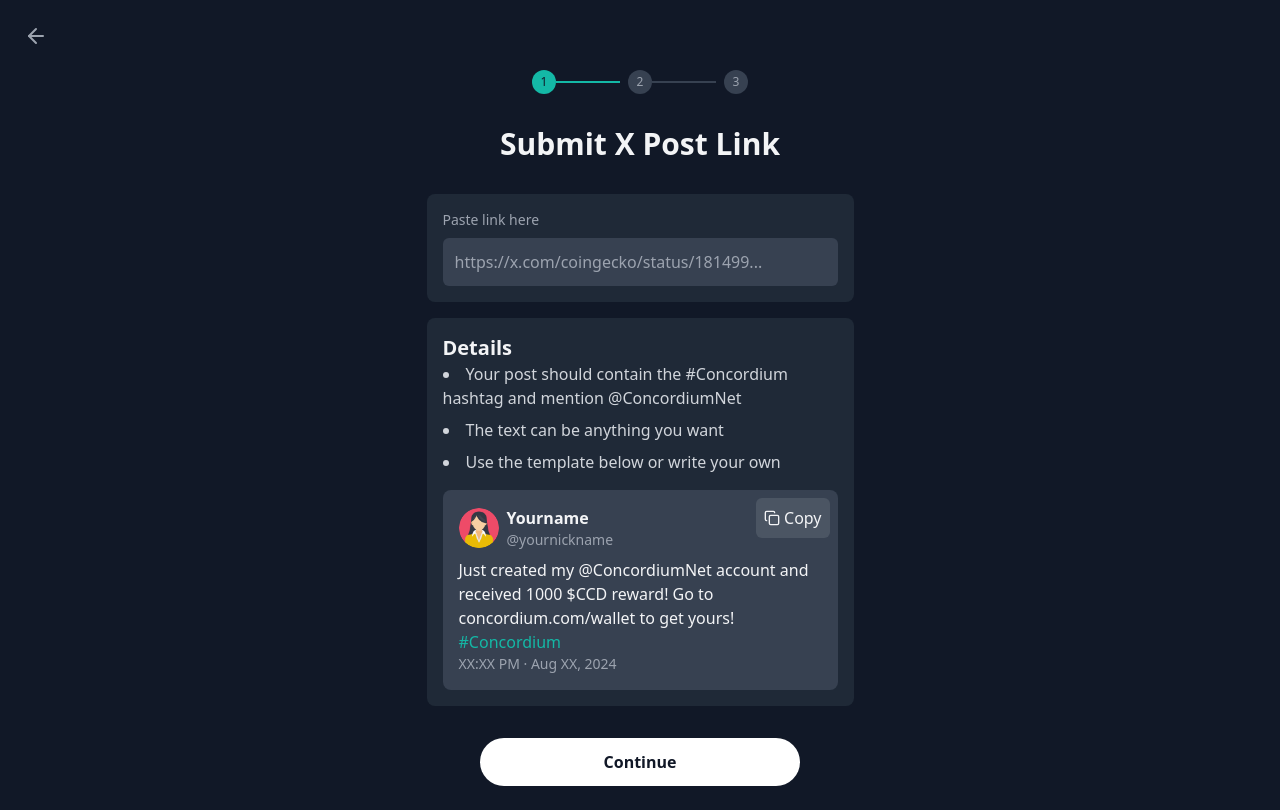
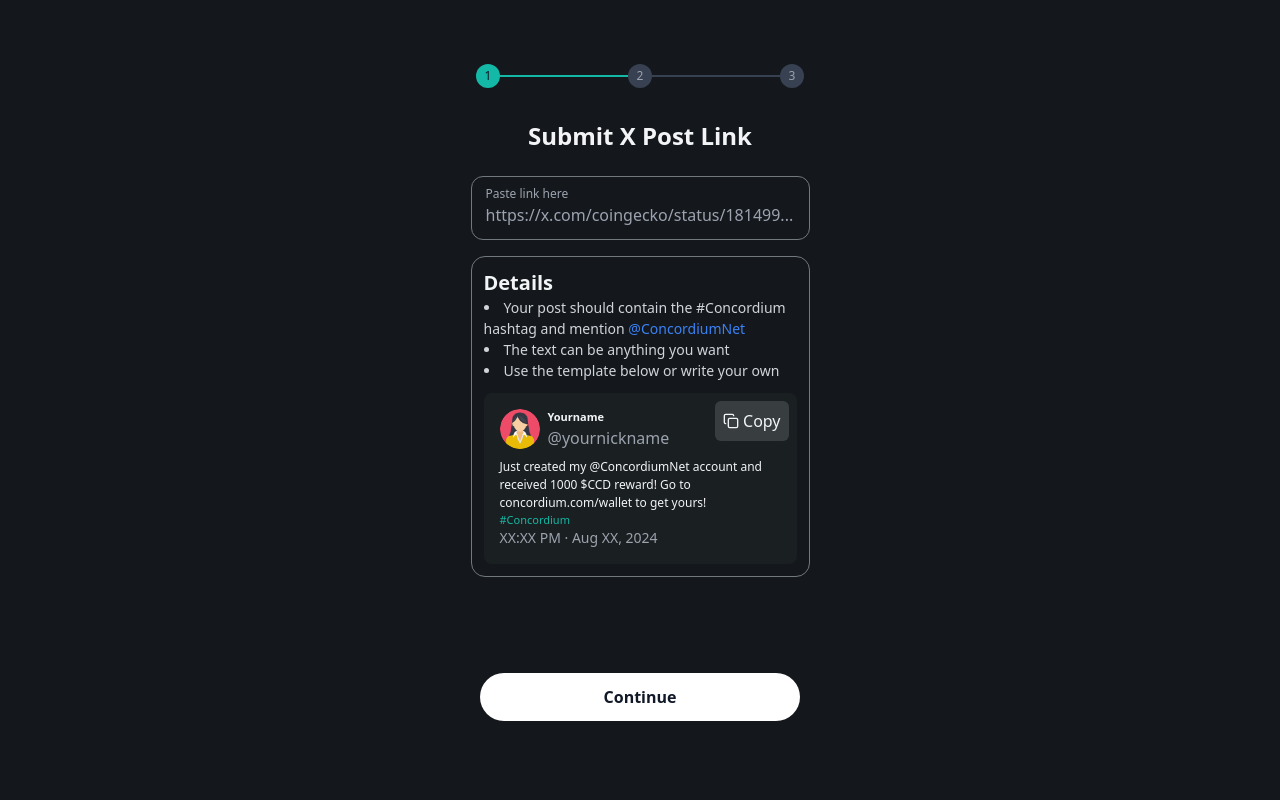
Before and after one commit to musmanfullstack/claimrewardsccd, a Next.js app: page /twiter in a window 1280 px wide. Built offline with nearby package versions, Linux system fonts and the light colour scheme.

Commit message:
slkdjklasjd

```diff
--- a/src/components/ConnectWallet/ConnectWallet.tsx
+++ b/src/components/ConnectWallet/ConnectWallet.tsx
@@ -201,7 +201,7 @@
   number: number;
   active: boolean;
 }) => (
-  <div className="flex items-center ">
+  <div className="flex items-center">
     <div
       className={`w-6 h-6 rounded-full flex items-center justify-center text-xs ${
         active ? "bg-teal-500 text-gray-900" : "bg-gray-700 text-gray-400"
@@ -211,7 +211,7 @@
     </div>
     {number < 3 && (
       <div
-        className={`h-[2px] w-[139px] ${
+        className={`h-[2px] w-12 sm:w-24 md:w-32 ${
           active ? "bg-teal-500" : "bg-gray-700"
         }`}
       ></div>
@@ -285,7 +285,7 @@
   };
 
   return (
-    <div className="min-h-screen bg-[#14181D] text-white p-6">
+    <div className="min-h-screen bg-[#14181D] text-white pt-[64px]">
       <div className="flex  justify-center mb-8">
         <ProgressStep number={1} active={true} />
         <ProgressStep number={2} active={false} />
@@ -306,7 +306,7 @@
               Connect your wallet
             </h1>
 
-            <div className=" max-w-[339px]">
+            <div className=" space-y-4 max-w-[339px]">
               <WalletOption
                 icon={icon}
                 name="Browser Wallet"
@@ -325,12 +325,14 @@
                 }
               />
               {qrCodeUrl && (
-                <div className="bg-[#1B2323] flex flex-col   items-center">
-                  <p className="mb-4 text-center flex flex-row items-center ">
+                <div className="bg-[#1B2323] flex flex-col  p-2 items-center rounded-lg">
+                  <p className="mb-4 text-center flex flex-row text-[14px] items-center ">
                     Scan the QR code Or{" "}
-                    <button className="flex bg-[#383E40] p-2 rounded-md ml-2">
-                      Tap here <ArrowLeft className="-rotate-180 ml-2" />
+                     <Link href={"/twiter"}>
+                    <button className="flex bg-[#383E40] justify-center items-center text-[14px] p-2 rounded-md ml-2">
+                     Tap here <ArrowLeft size={14} className="-rotate-180 ml-2 text-[14px]" />
                     </button>
+                     </Link>
                   </p>
                   <Image
                     src={qrCodeUrl}
@@ -357,9 +359,6 @@
           </div>
         </>
       )}
-      <button className="float-right">
-        <Link href="/twiter">Next</Link>
-      </button>
     </div>
   );
 }
--- a/src/components/Eligibility.tsx
+++ b/src/components/Eligibility.tsx
@@ -1,17 +1,31 @@
-import { ArrowLeft, Check } from 'lucide-react'
-import Link from 'next/link';
+import { ArrowLeft, Check } from "lucide-react";
+import Link from "next/link";
 
 export default function ProofOfEligibility() {
-  const ProgressStep = ({ number, active }: { number: number; active: boolean }) => (
+  const ProgressStep = ({
+    number,
+    active,
+  }: {
+    number: number;
+    active: boolean;
+  }) => (
     <div className="flex items-center">
-      <div className={`w-6 h-6 rounded-full flex items-center justify-center text-xs ${active ? 'bg-teal-500 text-gray-900' : 'bg-gray-700 text-gray-400'}`}>
+      <div
+        className={`w-6 h-6 rounded-full flex items-center justify-center text-xs ${
+          active ? "bg-teal-500 text-gray-900" : "bg-gray-700 text-gray-400"
+        }`}
+      >
         {number}
       </div>
       {number < 3 && (
-        <div className={`h-[2px] w-12 sm:w-24 md:w-32 ${active ? 'bg-teal-500' : 'bg-gray-700'}`}></div>
+        <div
+          className={`h-[2px] w-12 sm:w-24 md:w-32 ${
+            active ? "bg-teal-500" : "bg-gray-700"
+          }`}
+        ></div>
       )}
     </div>
-  )
+  );
 
   return (
     <div className="min-h-screen bg-gray-900 text-gray-100 p-6 flex flex-col">
@@ -28,7 +42,7 @@
           <ProgressStep number={3} active={true} />
         </div>
 
-        <h1 className="text-3xl font-bold mb-8">Proof of eligibility</h1>
+        <h1 className="text-[24px] font-medium mb-8">Proof of eligibility</h1>
 
         <div className="w-full space-y-2">
           <div>
@@ -59,11 +73,9 @@
         </div>
 
         <button className="bg-white text-gray-900 font-semibold py-3 px-6 rounded-full hover:bg-gray-200 transition-colors w-full max-w-xs mt-8">
-          <Link href="/final">
-          Finish
-          </Link>
+          <Link href="/final">Finish</Link>
         </button>
       </main>
     </div>
-  )
+  );
 }
--- a/src/components/Proof.tsx
+++ b/src/components/Proof.tsx
@@ -1,69 +1,125 @@
-import { ArrowLeft } from 'lucide-react'
-import Link from 'next/link';
+"use client";
+import { ArrowLeft, Check } from "lucide-react";
+import Link from "next/link";
+import { useState } from "react";
 
 export default function ProofOfEligibility() {
-  const ProgressStep = ({ number, active }: { number: number; active: boolean }) => (
+  const ProgressStep = ({
+    number,
+    active,
+  }: {
+    number: number;
+    active: boolean;
+  }) => (
     <div className="flex items-center">
-      <div className={`w-6 h-6 rounded-full flex items-center justify-center text-xs ${active ? 'bg-teal-500 text-gray-900' : 'bg-gray-700 text-gray-400'}`}>
+      <div
+        className={`w-6 h-6 rounded-full flex items-center justify-center text-xs ${
+          active ? "bg-teal-500 text-gray-900" : "bg-gray-700 text-gray-400"
+        }`}
+      >
         {number}
       </div>
       {number < 3 && (
-        <div className={`h-[2px] w-12 sm:w-24 md:w-32 ${active ? 'bg-teal-500' : 'bg-gray-700'}`}></div>
+        <div
+          className={`h-[2px] w-12 sm:w-24 md:w-32 ${
+            active ? "bg-teal-500" : "bg-gray-700"
+          }`}
+        ></div>
       )}
     </div>
-  )
-
+  );
+  const [verifyProgress, setVerifyProgress] = useState(false);
   return (
-    <div className="min-h-screen bg-gray-900 text-gray-100 p-6 flex flex-col">
-      <header className="">
-        <button className="text-gray-400 hover:text-gray-200 transition-colors">
-          <ArrowLeft size={24} />
-        </button>
-      </header>
-
-      <main className="flex-grow flex flex-col items-center space-y-8 max-w-md mx-auto w-full">
+    <div className="min-h-screen bg-gray-900 text-gray-100  flex flex-col">
+      <main className="flex-grow pt-[64px] flex flex-col max-w-[339px] items-center space-y-8  mx-auto ">
         <div className="flex justify-center w-full ">
           <ProgressStep number={1} active={true} />
           <ProgressStep number={2} active={true} />
           <ProgressStep number={3} active={false} />
         </div>
 
-        <h1 className="text-3xl font-bold mb-4">Proof of eligibility</h1>
+        <h1 className="text-[24px] font-medium  mb-4">Proof of eligibility</h1>
+        <div className="h-[60vh] flex flex-col justify-between">
+          {verifyProgress ? (
+            <>
+              <div className="w-[339px] space-y-2">
+                <div className="">
+                  <p className="text-sm text-gray-400">User name</p>
+                  <p className="border-b border-white text-lg">John Douglas</p>
+                </div>
 
+                <div>
+                  <p className="text-sm text-gray-400">Passport number</p>
+                  <p className="text-lg border-b border-white">US991298</p>
+                </div>
+
+                <div>
+                  <p className="text-sm text-gray-400">Age</p>
+                  <div className="flex items-center border-b border-white">
+                    <Check size={20} className="text-green-500 mr-2" />
+                    <p className="text-lg ">Over 18 years old</p>
+                  </div>
+                </div>
+
+                <div>
+                  <p className="text-sm text-gray-400">Your country</p>
+                  <div className="flex items-center border-b border-white">
+                    <Check size={20} className="text-green-500 mr-2" />
+                    <p className="text-lg">Eligible nationality</p>
+                  </div>
+                </div>
+              </div>
+            </>
+          ) : (
             <div className="w-full space-y-6">
-          <p className="text-gray-300 text-center">
-            To collect your reward, you must verify the below data using your ConcordiumID.
+              <p className="text-gray-300 text-[12px] font-normal ">
+                To collect your reward, you must verify the below data
+                <br /> using your ConcordiumID.
               </p>
 
               <ul className="space-y-2 text-gray-300 ">
-            <li className="flex items-center  border-gray-400  border-b-[1px] mb-2">
-              <span className="w-1 h-1 bg-gray-400 rounded-full mr-2"></span>
+                <li className="flex items-center  border-gray-400 py-[4px] border-b-[1px]  ">
+                  <span className="w-1 h-1 bg-gray-400 rounded-full  text-[12px] font-normal mr-[4px]"></span>
                   Your full name
                 </li>
-            <li className="flex items-center  border-gray-400  border-b-[1px] mb-2">
-              <span className="w-1 h-1 bg-gray-400 rounded-full mr-2"></span>
+                <li className="flex items-center  border-gray-400 py-[4px] border-b-[1px] mb-2">
+                  <span className="w-1 h-1 bg-gray-400 rounded-full text-[12px] mr-[4px] font-normal"></span>
                   Your ID number
                 </li>
-            <li className="flex items-center  border-gray-400  border-b-[1px] mb-2">
-              <span className="w-1 h-1 bg-gray-400 rounded-full mr-2"></span>
+                <li className="flex items-center  border-gray-400 py-[4px] border-b-[1px] mb-2">
+                  <span className="w-1 h-1 bg-gray-400 rounded-full text-[12px] mr-[4px] font-normal"></span>
                   That you are over 18 years old
                 </li>
-            <li className="flex items-center  border-gray-400  border-b-[1px] mb-2">
-              <span className="w-1 h-1 bg-gray-400 rounded-full mr-2"></span>
+                <li className="flex items-center  border-gray-400 py-[4px]  border-b-[1px] mb-2">
+                  <span className="w-1 h-1 bg-gray-400 rounded-full text-[12px] mr-[4px] font-normal"></span>
                   That your nationality is eligible *
                 </li>
               </ul>
 
-          <p className="text-s text-gray-400">
-            * Not eligible nationalities are: USA, Iran, North Korea, occupied regions of Ukraine.
+              <p className="text-[12px] font-normal text-gray-400">
+                * Not eligible nationalities are: USA, Iran, North Korea,
+                occupied regions of Ukraine.
               </p>
             </div>
+          )}
+          {verifyProgress ? (
+            <Link href={"/final"}>
+            <button
 
-        <button className="bg-white text-gray-900 font-semibold py-3 px-6 rounded-full hover:bg-gray-200 transition-colors w-full max-w-xs mt-28">
-        <Link href="/eligibility">Verify</Link>
-
+              className="bg-white text-gray-900 font-semibold py-3 px-6 rounded-full hover:bg-gray-200 transition-colors w-full max-w-xs mt-28"
+            >
+              Finish
             </button>
+            </Link>
+          ) : (
+              <button onClick={() => {
+                setVerifyProgress(true);
+              }} className="bg-white text-gray-900 font-semibold py-3 px-6 rounded-full hover:bg-gray-200 transition-colors w-full max-w-xs mt-28">
+                Verify
+              </button>
+          )}
+        </div>
       </main>
     </div>
-  )
+  );
 }
--- a/src/components/Twitter.tsx
+++ b/src/components/Twitter.tsx
@@ -20,7 +20,7 @@
       </div>
       {number < 3 && (
         <div
-          className={`h-[2px] min-w-16 ${
+          className={`h-[2px] w-12 sm:w-24 md:w-32 ${
             active ? "bg-teal-500" : "bg-gray-700"
           }`}
         ></div>
@@ -29,53 +29,47 @@
   );
 
   return (
-    <div className="min-h-screen bg-gray-900 text-gray-100 p-4 sm:p-6 flex flex-col">
-      <header className="mb-4 ">
-        <button className="text-gray-400 hover:text-gray-200 transition-colors">
-          <ArrowLeft size={24} />
-        </button>
-      </header>
-
-      <main className="flex-grow flex flex-col items-center space-y-6 sm:space-y-8 max-w-2xl mx-auto w-full">
-        <div className="flex justify-center space-x-2">
+    <div className="min-h-screen bg-[#14181D] text-gray-100 pt-[64px]  flex flex-col">
+      <main className="flex-grow flex flex-col items-center  max-w-2xl mx-auto w-full">
+        <div className="flex justify-center ">
           <ProgressStep number={1} active={true} />
           <ProgressStep number={2} active={false} />
           <ProgressStep number={3} active={false} />
         </div>
 
-        <h1 className="text-2xl sm:text-3xl font-bold text-center">
+        <h1 className="text-2xl sm:text-[24px] mt-[32px] mb-[24px] font-bold text-center">
           Submit X Post Link
         </h1>
 
-        <div className="w-full max-w-[427px] space-y-4">
-          <div className="bg-gray-800 p-3 sm:p-4 rounded-lg">
+        <div className="w-full max-w-[339px] space-y-4">
+          <div className="bg-transparent px-[14px] pb-[12px] pt-[8px] border-[#71797E] border rounded-[12px]  ">
             <label
               htmlFor="post-link"
-              className="block text-sm font-medium text-gray-400 mb-2"
+              className="block text-[12px] font-medium text-gray-400 "
             >
               Paste link here
             </label>
             <input
               type="text"
               id="post-link"
-              className="w-full bg-gray-700 text-white p-2 sm:p-3 rounded-md"
+              className="w-full bg-transparent text-white outline-none  rounded-md"
               placeholder="https://x.com/coingecko/status/181499..."
             />
           </div>
 
-          <div className="bg-gray-800 p-3 sm:p-4 rounded-lg">
+          <div className="bg-transparent w-[339px]  border border-[#71797E]  py-[12px] px-[12px]  rounded-[14px] ">
             <h2 className="text-lg sm:text-xl font-semibold">Details</h2>
-            <ul className="list-disc list-inside space-y-2 text-gray-300 text-sm sm:text-base">
+            <ul className="list-disc list-inside  text-gray-300 text-[14px] ">
               <li>
-                Your post should contain the #Concordium hashtag and mention
-                @ConcordiumNet
+                Your post should contain the #Concordium hashtag and mention{" "}
+                <span className="text-blue-500 ">@ConcordiumNet</span>
               </li>
               <li>The text can be anything you want</li>
               <li>Use the template below or write your own</li>
             </ul>
 
-            <div className="mt-3 sm:mt-4 bg-gray-700 p-3 sm:p-4 rounded-lg relative">
-              <button className="flex justify-center items-center gap-1 absolute top-2 right-2 bg-gray-600 p-2 rounded-md hover:bg-gray-500 transition-colors">
+            <div className="p-[16px] bg-[#1A1F21] mt-[12px] rounded-lg relative">
+              <button className="flex justify-center items-center gap-1 absolute top-2 right-2 bg-[#383E40] p-2 rounded-md hover:bg-gray-500 transition-colors">
                 <Copy size={16} />
                 <div>Copy</div>
               </button>
@@ -88,15 +82,17 @@
                   className="rounded-full mr-2"
                 />
                 <div>
-                  <p className="font-semibold">Yourname</p>
-                  <p className="text-gray-400 text-sm">@yournickname</p>
+                  <p className="font-semibold text-[11px]">Yourname</p>
+                  <p className="text-gray-400 text-[11px">@yournickname</p>
                 </div>
               </div>
-              <p className="text-sm sm:text-base">
+              <p className="text-[12px] font-normal">
                 Just created my @ConcordiumNet account and received 1000 $CCD
                 reward! Go to concordium.com/wallet to get yours!
               </p>
-              <p className="text-teal-500 text-sm sm:text-base">#Concordium</p>
+              <p className="text-teal-500 text-[11px] font-normal">
+                #Concordium
+              </p>
               <p className="text-gray-400 text-xs sm:text-sm">
                 XX:XX PM · Aug XX, 2024
               </p>
@@ -104,7 +100,7 @@
           </div>
         </div>
 
-        <button className="bg-white text-gray-900 font-semibold py-2 sm:py-3 px-6 rounded-full hover:bg-gray-200 transition-colors w-full max-w-xs">
+        <button className="bg-white mt-[96px] text-gray-900 font-semibold py-2 sm:py-3 px-6 rounded-full hover:bg-gray-200 transition-colors w-full max-w-xs">
           <Link href="/proof">Continue</Link>
         </button>
       </main>
```
Also changed, not shown: src/components/Second.tsx (+19 -11 lines). Lines whose indentation alone changed are shown as unchanged.
